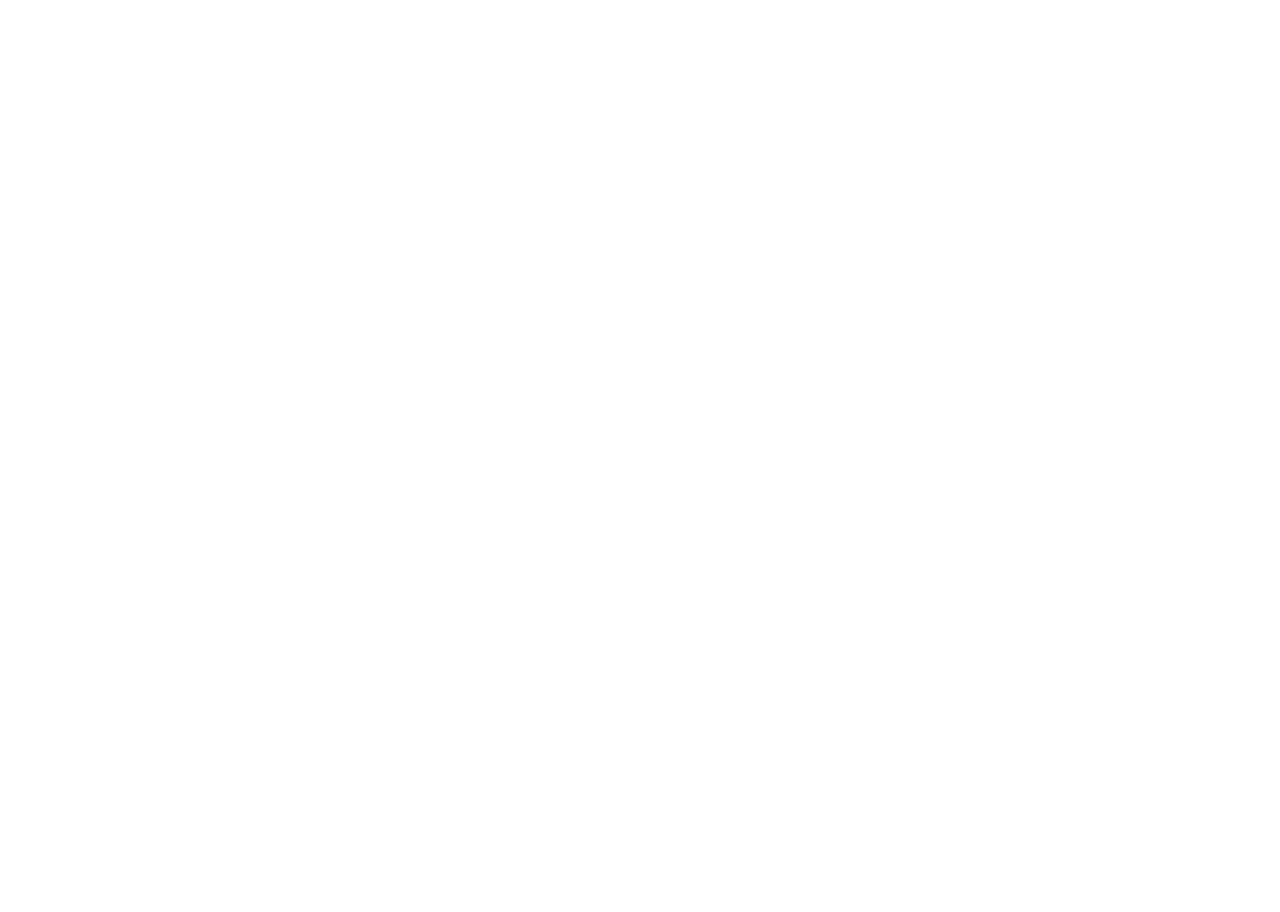
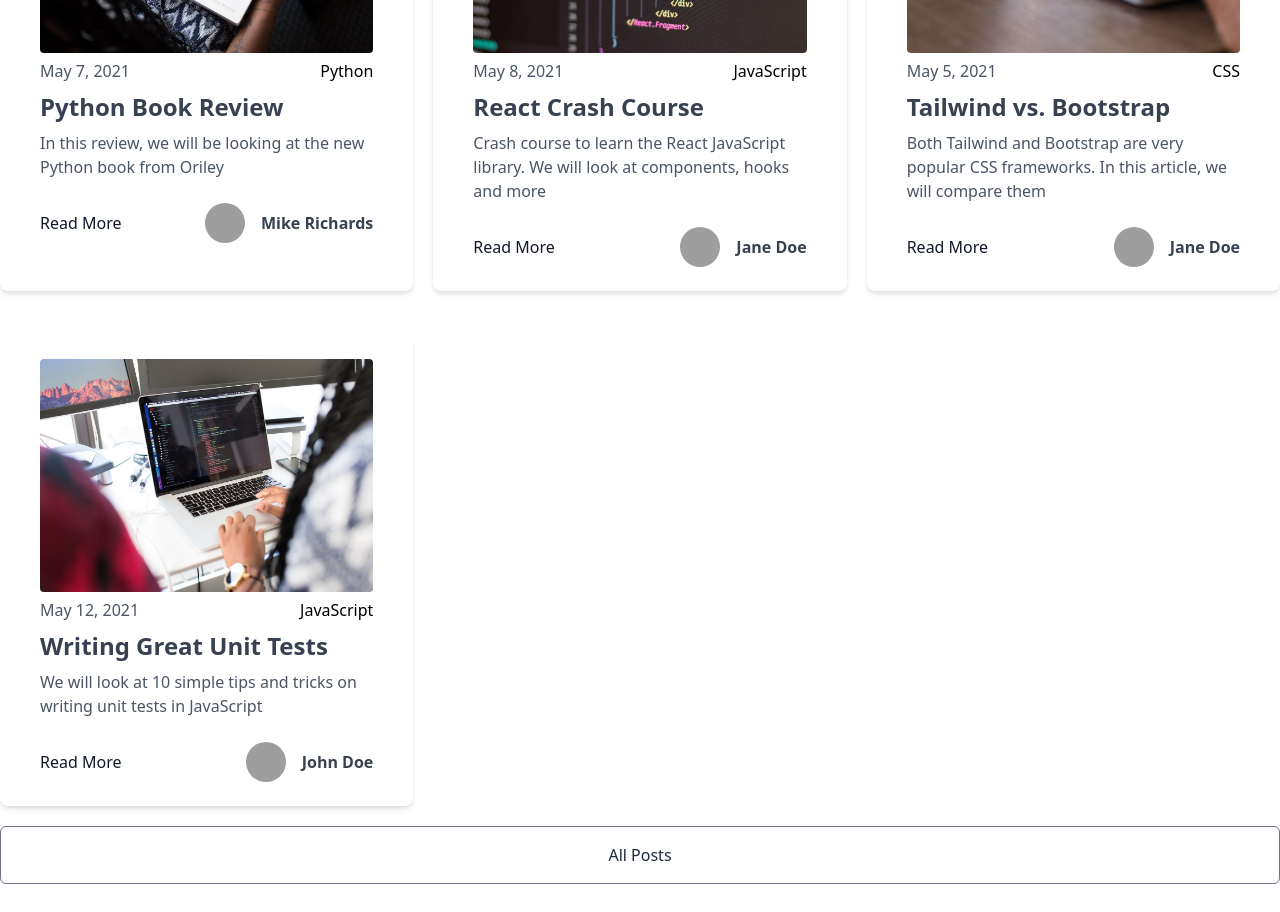
Before and after one commit to EnricoGiovanno8/YummyCorp-NextJS-DevSpace-Blog, a Next.js app: page / in a window 1280 px wide. Shown: the part 1000-1912 px from the top of the page. Before the commit the page ends 800 px from the top, so only its background shows below. Built offline with nearby package versions, Linux system fonts and the light colour scheme; grey boxes are pictures that could not be loaded.

Commit message:
Display Posts Done

```diff
--- /dev/null
+++ b/components/Post.js
@@ -0,0 +1,46 @@
+import Image from "next/image"
+import Link from "next/link"
+import { useRouter } from "next/router"
+
+export default function Post({ post }) {
+    const router = useRouter()
+
+    const blogPage = () => {
+        router.push(`/blog/${post.slug}`)
+    }
+
+    return (
+        <div className="w-full px-10 py-6 bg-white rounded-lg shadow-md mt-6">
+            <Image src={post.frontmatter.cover_image} alt="" height={420} width={600} className="mb-4 rounded" />
+
+            <div className="flex justify-between items-center">
+                <span className="font-light text-gray-600">
+                    {post.frontmatter.date}
+                </span>
+                <div>{post.frontmatter.category}</div>
+            </div>
+
+            <div className="mt-2">
+                <Link href=''>
+                    <a className="text-2xl text-gray-700 font-bold hover:underline" onClick={blogPage}>
+                        {post.frontmatter.title}
+                    </a>
+                </Link>
+                <p className="mt-2 text-gray-600">{post.frontmatter.excerpt}</p>
+            </div>
+
+            <div className="flex justify-between items-center mt-6">
+                <Link href=''>
+                    <a className="text-gray-900 hover:text-blue-600" onClick={blogPage}>
+                        Read More
+                    </a>
+                </Link>
+                <div className="flex items-center">
+                    {/* eslint-disable-next-line @next/next/no-img-element */}
+                    <img src={post.frontmatter.author_image} alt="" className="mx-4 w-10 h-10 object-cover rounded-full hidden sm:block"/>
+                    <h3 className="text-gray-700 font-bold">{post.frontmatter.author}</h3>
+                </div>
+            </div>
+        </div>
+    )
+}
--- a/pages/index.js
+++ b/pages/index.js
@@ -2,12 +2,29 @@
 import path from 'path'
 import matter from 'gray-matter'
 import Layout from "../components/Layout";
+import Link from 'next/link';
+import Post from '../components/Post';
 
 export default function HomePage({ posts }) {
-  console.log(posts)
   return (
     <Layout>
-      <h1>Hello World</h1>
+      <h1 className='text-5xl border-b-4 p-5 font-bold'>Latest Posts</h1>
+
+      <div className='grid md:grid-cols-2 lg:grid-cols-3 gap-5'>
+        {posts.map((post, index) => (
+          <Post key={index} post={post} />
+        ))}
+      </div>
+
+      <Link href='/blog'>
+        <a
+          className='block text-center border border-gray-500 text-gray-800 rounded-md py-4 my-5
+          transition duration-500 ease select-none hover:text-white hover:bg-gray-900 focus:outline-none
+          focus:shadow-outline w-full'
+        >
+          All Posts
+        </a>
+      </Link>
     </Layout>
   )
 }
```
